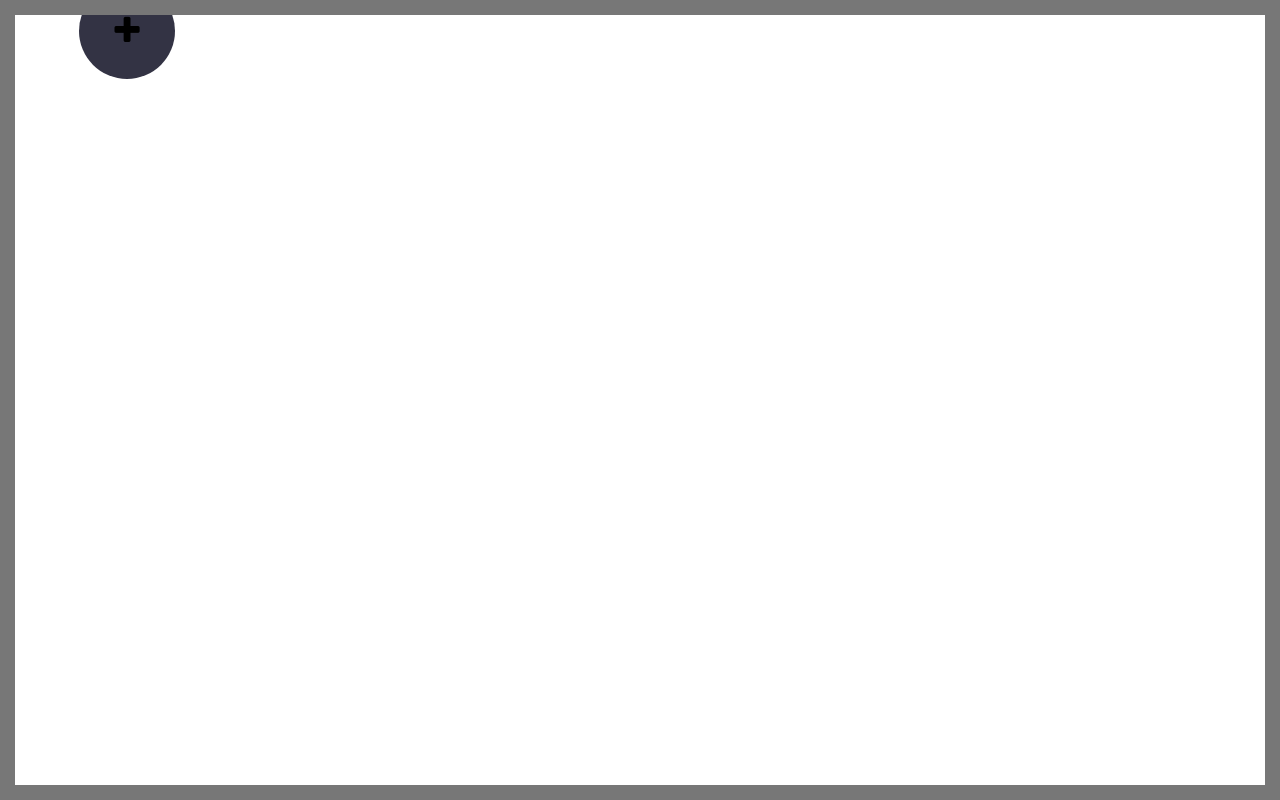
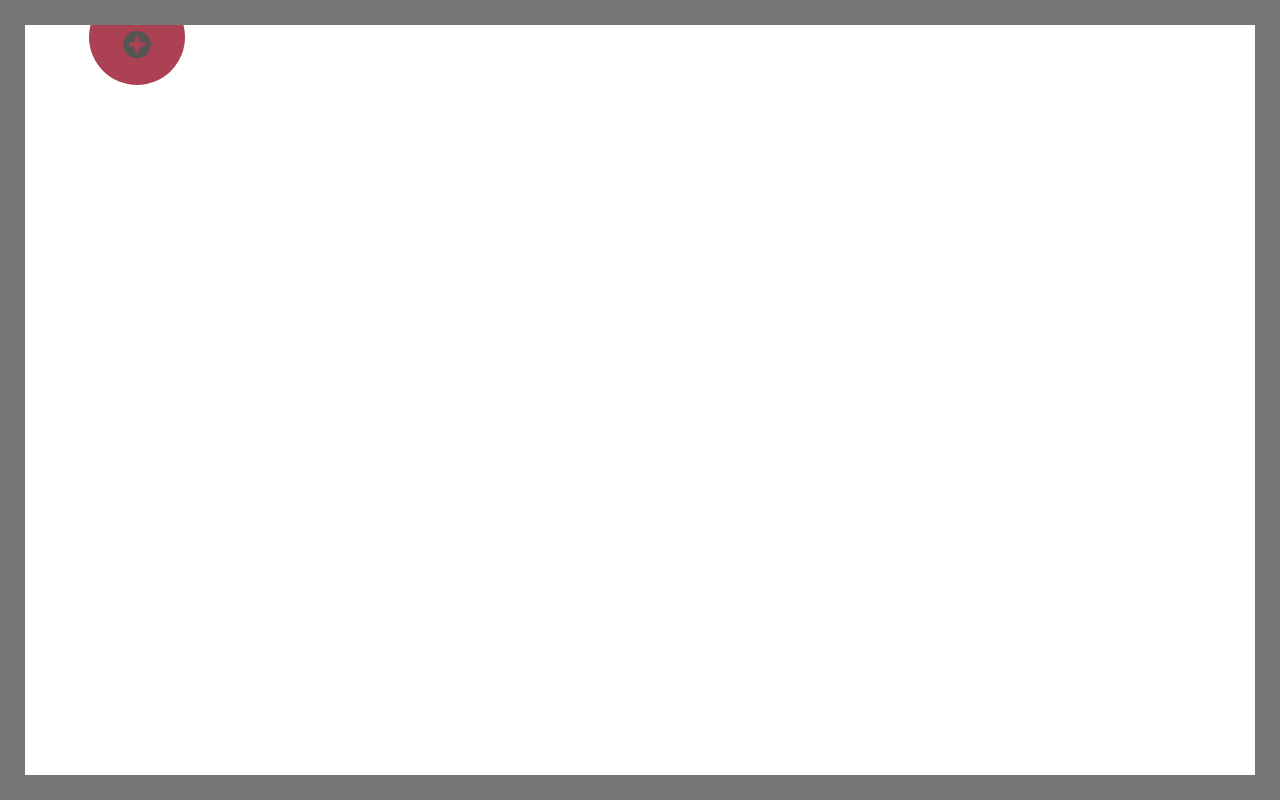
Before and after one commit to Dharanidaran/WhiteBoard_StickyNotes, a website: page index.html in a window 1280 px wide. Drawn offline with nearby package versions, Linux system fonts and the light colour scheme; a web font is replaced by a local one.

Commit message:
Test Opgave

```diff
--- a/index.html
+++ b/index.html
@@ -23,7 +23,8 @@
 
 <section id="whiteboard">
  <div id="addNote" class=".sticky">
- <i class="fa fa-plus"></i>
+    <i class="fa fa-plus-circle"></i>
+
  </div>
 
 <!--  <div contenteditable="true" id="d" class='d'>
@@ -49,3 +50,5 @@
 
 </body>
 </html>
+
+Lorem ipsum dolor sit amet, consectetur adipisicing elit. Eius hic labore architecto earum modi beatae. Consequatur rem, dolorum nobis id laudantium debitis ipsum? Perspiciatis praesentium dicta eius recusandae aliquam modi, excepturi, voluptatum eaque minima, magnam, vero hic omnis nostrum ea quia voluptatibus quaerat accusantium eveniet dolorem laudantium earum inventore mollitia.
--- a/js/customStickyNotes.js
+++ b/js/customStickyNotes.js
@@ -30,10 +30,7 @@
 
 })(jQuery,'smartresize');
 
-
-
 ////////Custom code ///////////
-
 	counter=1000;
 	// Create a function Object
 	function StickyNote(element){
@@ -169,8 +166,6 @@
 					$(".colorElement").click(function(e){
 						e.stopPropagation();
 						var colorClicked =$(this).css("backgroundColor");
-						console.log(colorClicked);
-
 						$(this).closest('.stickynote').css('background-color', colorClicked);
 					})
 
--- a/sass/_whiteboard.scss
+++ b/sass/_whiteboard.scss
@@ -6,7 +6,7 @@
 #whiteboard{
 
 	background:#fff;
-	border: 15px solid #777;
+	border: 25px solid #777;
 	position:absolute;
 	width: 100%;
 	min-width: 250px;
@@ -20,17 +20,19 @@
 		position: absolute;
 		width:6em;
 		height:6em;
-		top:-2em;
+		top:-2.25em;
 		left:4em;
 		padding: 1em;
-		background: #334;
+		background:#AB4153;
 		border-radius:50%;  /* 100px of height + 10px of border */
     	border-radius:50%; /* 100px of height + 10px of border */
 
 		.fa{
 			position: absolute;
 			@include centered;
+			padding-top: 0.5em;
 			font-size: 2em;
+			color: #555;
 		}
 
 	}
@@ -96,7 +98,7 @@
 		line-height: 40px;
 		&:before{
 		content:"\f1f8";
-		color:white;
+		color:#AB233E;
 		cursor: pointer;
 		padding:0.25em;
 		font-size: 1.5em;
```
Also changed, not shown: style.css.
